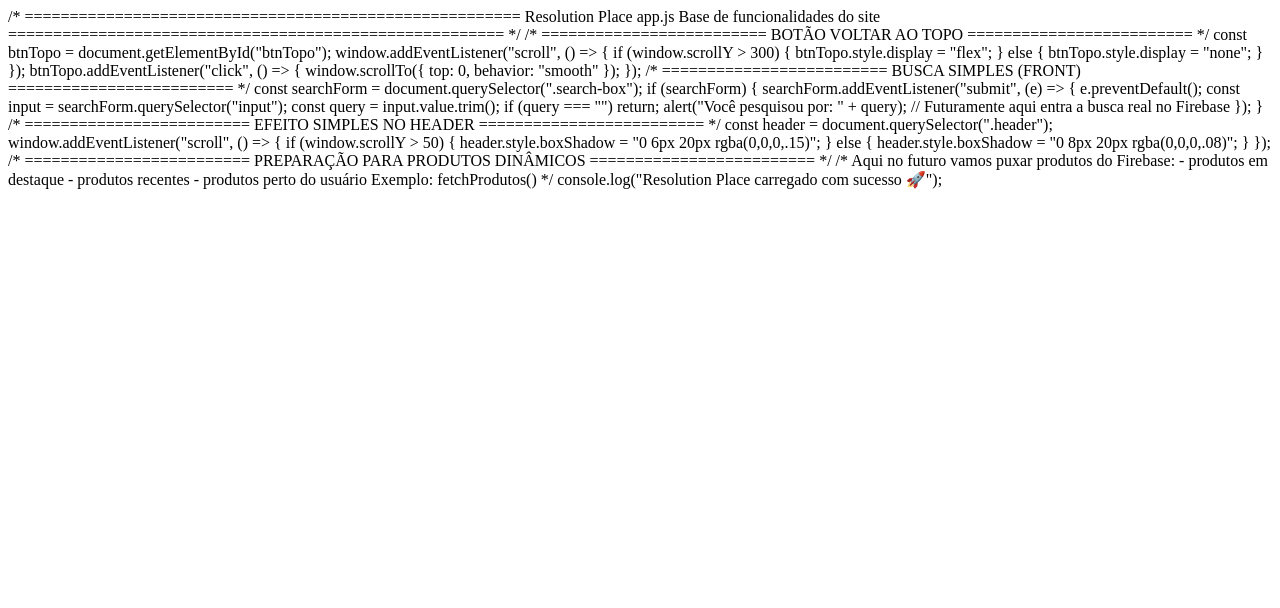
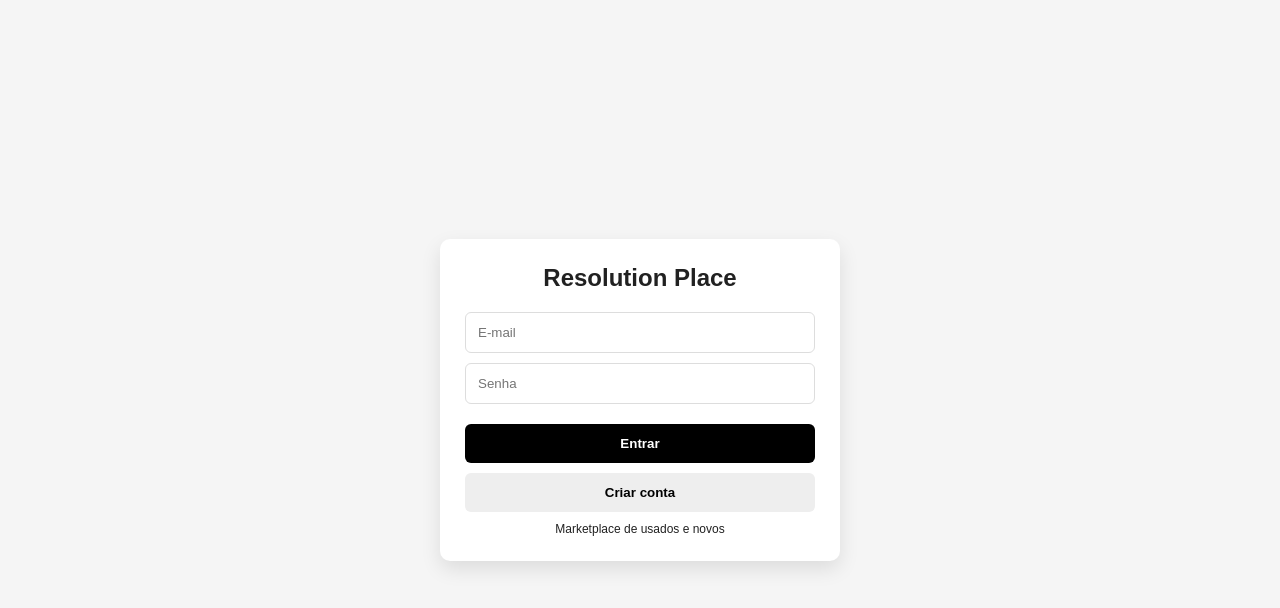
Before and after one commit to rehnahn-max/Resolution-Place, a plain HTML site: page login.html in a window 1280 px wide. Drawn offline with Linux system fonts and the light colour scheme.

Commit message:
Update login.html

```diff
--- a/login.html
+++ b/login.html
@@ -1,89 +1,107 @@
-/* =======================================================
-   Resolution Place
-   app.js
-   Base de funcionalidades do site
-======================================================= */
+<!DOCTYPE html>
+<html lang="pt-BR">
 
-/* =========================
-   BOTÃO VOLTAR AO TOPO
-========================= */
+<head>
+    <meta charset="UTF-8">
+    <meta name="viewport" content="width=device-width, initial-scale=1.0">
 
-const btnTopo = document.getElementById("btnTopo");
+    <title>Login | Resolution Place</title>
 
-window.addEventListener("scroll", () => {
+    <link rel="stylesheet" href="css/style.css">
 
-    if (window.scrollY > 300) {
-        btnTopo.style.display = "flex";
-    } else {
-        btnTopo.style.display = "none";
-    }
+    <style>
+        body {
+            display: flex;
+            justify-content: center;
+            align-items: center;
+            height: 100vh;
+            background: #f5f5f5;
+            font-family: Arial, sans-serif;
+        }
 
-});
+        .login-box {
+            width: 100%;
+            max-width: 400px;
+            background: #fff;
+            padding: 25px;
+            border-radius: 10px;
+            box-shadow: 0 8px 20px rgba(0,0,0,0.1);
+        }
 
-btnTopo.addEventListener("click", () => {
+        .login-box h2 {
+            text-align: center;
+            margin-bottom: 20px;
+        }
 
-    window.scrollTo({
-        top: 0,
-        behavior: "smooth"
-    });
+        .login-box input {
+            width: 100%;
+            padding: 12px;
+            margin-bottom: 10px;
+            border: 1px solid #ddd;
+            border-radius: 6px;
+            outline: none;
+        }
 
-});
+        .btn {
+            width: 100%;
+            padding: 12px;
+            border: none;
+            border-radius: 6px;
+            cursor: pointer;
+            margin-top: 10px;
+            font-weight: bold;
+        }
 
-/* =========================
-   BUSCA SIMPLES (FRONT)
-========================= */
+        .btn-login {
+            background: #000;
+            color: #fff;
+        }
 
-const searchForm = document.querySelector(".search-box");
+        .btn-register {
+            background: #eee;
+        }
 
-if (searchForm) {
+        .btn:hover {
+            opacity: 0.9;
+        }
 
-    searchForm.addEventListener("submit", (e) => {
+        .text {
+            text-align: center;
+            font-size: 12px;
+            margin-top: 10px;
+        }
+    </style>
+</head>
 
-        e.preventDefault();
+<body>
 
-        const input = searchForm.querySelector("input");
+    <div class="login-box">
 
-        const query = input.value.trim();
+        <h2>Resolution Place</h2>
 
-        if (query === "") return;
+        <!-- EMAIL -->
+        <input type="email" id="email" placeholder="E-mail">
 
-        alert("Você pesquisou por: " + query);
+        <!-- SENHA -->
+        <input type="password" id="password" placeholder="Senha">
 
-        // Futuramente aqui entra a busca real no Firebase
-    });
+        <!-- LOGIN -->
+        <button class="btn btn-login" onclick="login()">
+            Entrar
+        </button>
 
-}
+        <!-- CADASTRO -->
+        <button class="btn btn-register" onclick="cadastrar()">
+            Criar conta
+        </button>
 
-/* =========================
-   EFEITO SIMPLES NO HEADER
-========================= */
+        <p class="text">Marketplace de usados e novos</p>
 
-const header = document.querySelector(".header");
+    </div>
 
-window.addEventListener("scroll", () => {
+    <!-- Firebase Auth JS -->
+    <script type="module" src="js/auth.js"></script>
 
-    if (window.scrollY > 50) {
-        header.style.boxShadow = "0 6px 20px rgba(0,0,0,.15)";
-    } else {
-        header.style.boxShadow = "0 8px 20px rgba(0,0,0,.08)";
-    }
+</body>
 
-});
-
-/* =========================
-   PREPARAÇÃO PARA PRODUTOS DINÂMICOS
-========================= */
-
-/*
-    Aqui no futuro vamos puxar produtos do Firebase:
-
-    - produtos em destaque
-    - produtos recentes
-    - produtos perto do usuário
-
-    Exemplo:
-
-    fetchProdutos()
-*/
-
-console.log("Resolution Place carregado com sucesso 🚀");
+</html>
```
